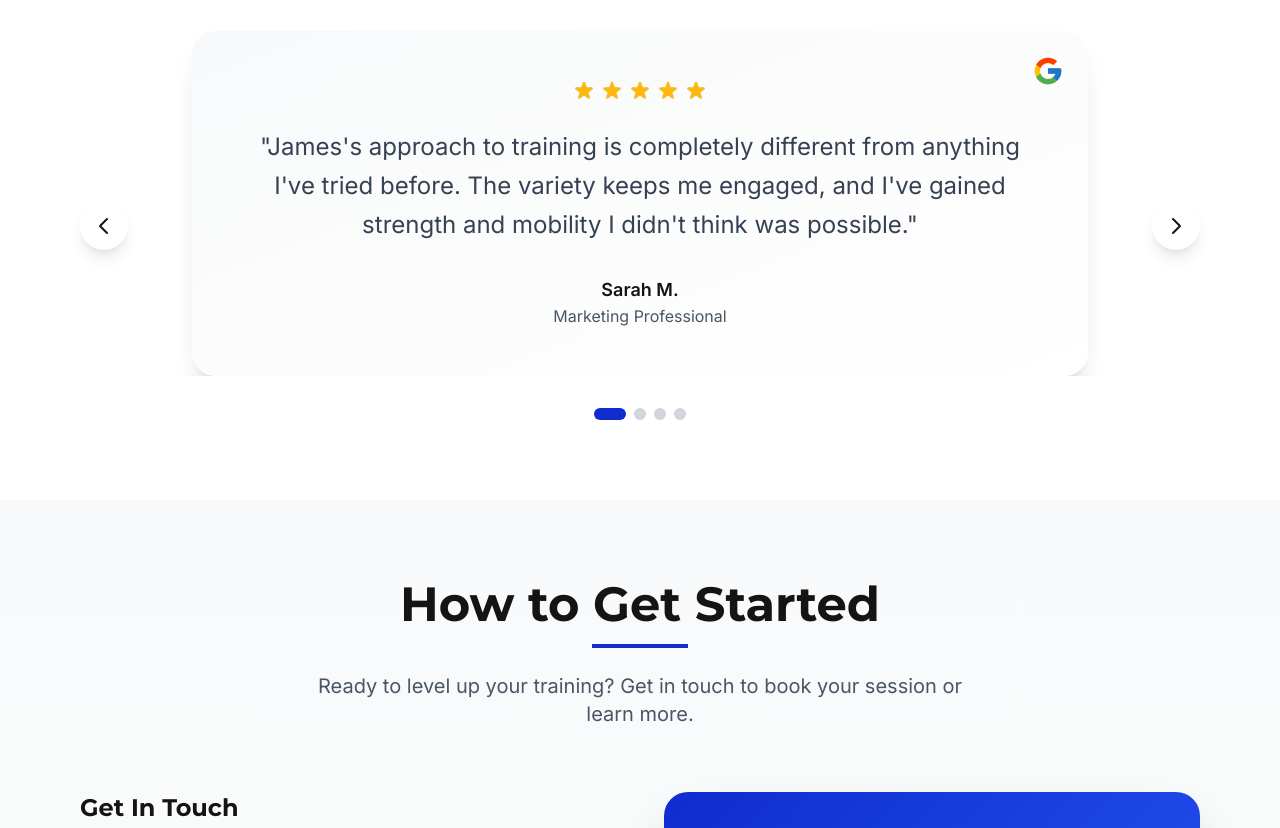
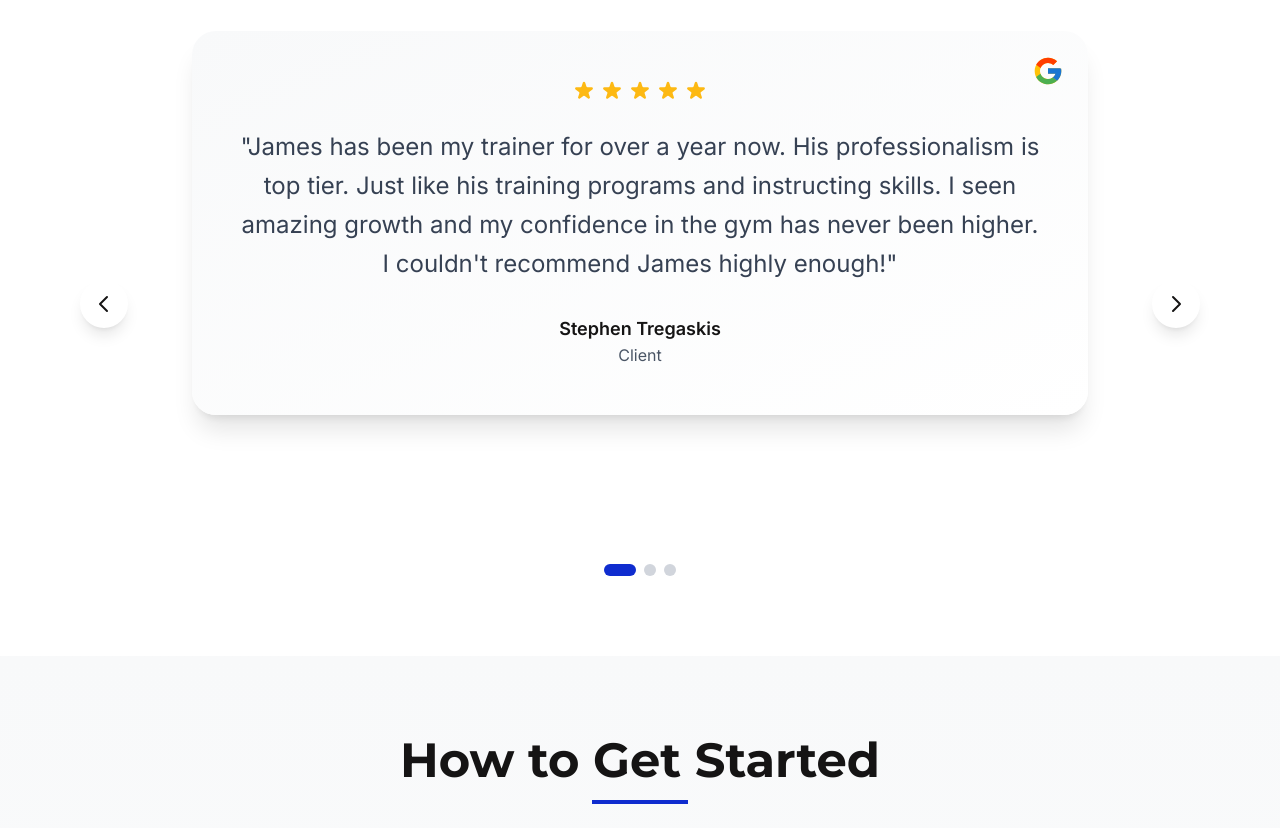
Before and after one commit to anyamrt/movement-based-training, a React (Vite) app: page / in a window 1280 px wide. Shown: the part 3560-4388 px from the top of the page. Built offline with nearby package versions, Linux system fonts and the light colour scheme.

Commit message:
Replace fake testimonials with real client reviews

```diff
--- a/src/components/Testimonials.jsx
+++ b/src/components/Testimonials.jsx
@@ -7,27 +7,21 @@ const Testimonials = () => {
 
   const testimonials = [
     {
-      name: "Sarah M.",
-      role: "Marketing Professional",
-      text: "James's approach to training is completely different from anything I've tried before. The variety keeps me engaged, and I've gained strength and mobility I didn't think was possible.",
+      name: "Stephen Tregaskis",
+      role: "Client",
+      text: "James has been my trainer for over a year now. His professionalism is top tier. Just like his training programs and instructing skills. I seen amazing growth and my confidence in the gym has never been higher. I couldn't recommend James highly enough!",
       rating: 5
     },
     {
-      name: "Michael T.",
-      role: "Software Developer",
-      text: "After years of desk work, my body was a mess. James helped me understand how to move properly again. The 'leveling up' approach really resonates with me!",
+      name: "Gemma Thebault",
+      role: "Client",
+      text: "I started PT sessions with James 3 months ago and was amazed at the results in my strength and physical appearance in a very short time. Not only is James really knowledgeable and motivating he goes out of his way to create a program that focuses on individual goals and accommodates injuries. Could not imagine my week without my PT sessions, always pushing me to do and be better. Thank you James!!",
       rating: 5
     },
     {
-      name: "Emma L.",
-      role: "Yoga Instructor",
-      text: "As someone who teaches movement, I appreciate James's depth of knowledge. He's introduced me to tools and techniques that have enhanced my own practice immensely.",
-      rating: 5
-    },
-    {
-      name: "David R.",
-      role: "Business Owner",
-      text: "Training with James isn't just about getting stronger—it's about moving better in everyday life. I feel more capable and confident in everything I do.",
+      name: "Blake Coles",
+      role: "Client",
+      text: "Been training with James for twelve months now. Really enjoying the unique style of training I have really noticed an increase in my mobility and overall physique. Would definitely recommend",
       rating: 5
     }
   ];
```
